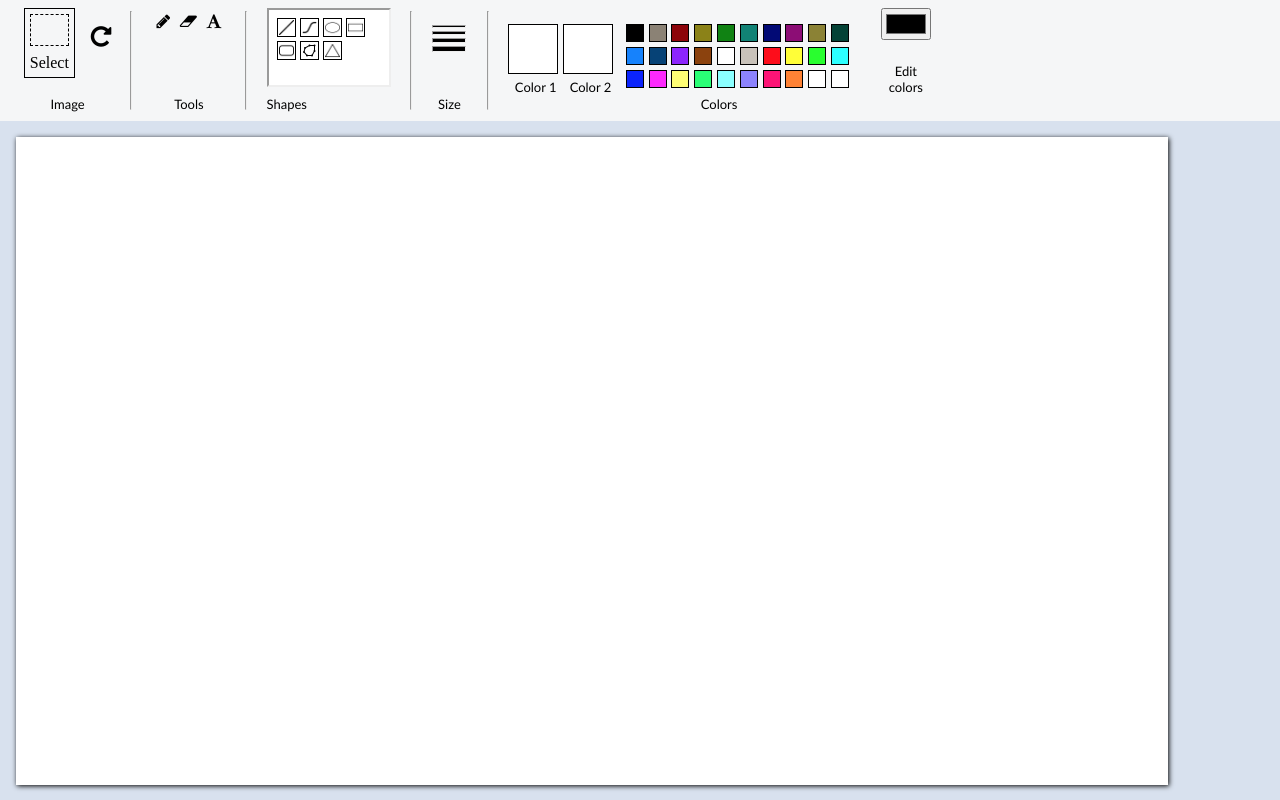
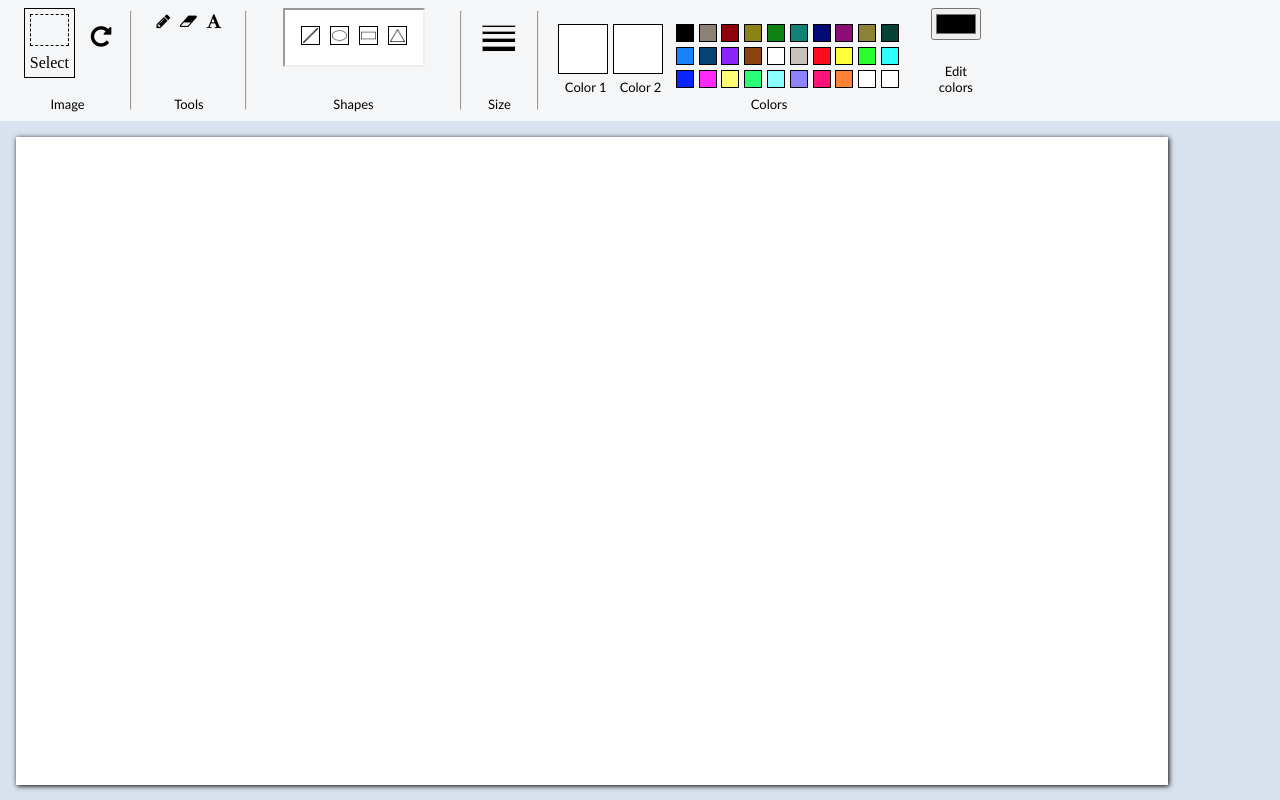
Before and after one commit to rajevercrazy/window-paint, a plain HTML site: page index.html in a window 1280 px wide. Drawn offline with Linux system fonts and the light colour scheme.

Commit message:
Add shapes feature and Add Color filler feature

```diff
--- a/index.html
+++ b/index.html
@@ -38,9 +38,9 @@
                   <i class="fa fa-rotate-right" style="font-size: 24px"></i>
                 </div>
                 <div class="dropdown-content">
-                  <p style="padding-left: 1rem">Rotate right 90</p>
-                  <p style="padding-left: 1rem">Rotate left 90</p>
-                  <p style="padding-left: 1rem">Rotate 180</p>
+                  <a href="#" onclick="rotate(90)"><p style="padding-left: 1rem">Rotate right 90</p></a>
+                  <a href="#" onclick="rotate(270)"><p style="padding-left: 1rem">Rotate left 90</p></a>
+                  <a href="#" onclick="rotate(180)"><p style="padding-left: 1rem">Rotate 180</p></a>
                 </div>
               </div>
             </div>
@@ -68,10 +68,18 @@
         </div>
         <hr class="tool-divided" />
         <div class="inner-container">
-          <div>
-            <iframe width="120" height="75" src="shape/shapes.html"></iframe>
+          <div class="tool-container">
+              <!-- <button onclick="drawLine()">Line</button>
+              <button onclick="curveLine()">Curve Line</button> -->
+              <a href="#" onclick="setShape('line')"><img src="./assets/diagonal-line.png" width="15" height="15" style="border: solid black 1px; padding:1px;"></a>
+              <!-- <a href="#"><img src="./assets/img.png" width="15" height="15" style="border: solid black 1px; padding:1px;"></a> -->
+              <a href="#" onclick="setShape('circle')"><img src="./assets/ellipse-outline-shape-variant.png" width="15" height="15" style="border: solid black 1px; padding:1px;"></a>
+              <a href="#" onclick="setShape('rectangle')"><img src="./assets/rectangular-shape-outline.png" width="15" height="15" style="border: solid black 1px; padding:1px;"></a>
+              <!-- <a href="#"><img src="./assets/rounded-rectangle.png" width="15" height="15" style="border: solid black 1px; padding:1px;"></a> -->
+              <!-- <a href="#"><img src="./assets/icons8-polygon-30.png" width="15" height="15" style="border: solid black 1px; padding:1px;"></a> -->
+              <a href="#" onclick="setShape('triangle')"><img src="./assets/triangle.png" width="15" height="15" style="border: solid black 1px; padding:1px;"></a>
           </div>
-          <div>
+          <div style="text-align: center">
             <label for="shapes">Shapes</label>
           </div>
         </div>
@@ -151,7 +159,8 @@
             <div
               style="display: flex; flex-direction: column; align-items: center"
             >
-              <div
+              <a href="#" onclick="colorId='color1'"><div
+                id="color1"
                 style="
                   border: solid black thin;
                   background-color: #ffffff;
@@ -161,13 +170,14 @@
                   margin-bottom: 0.3rem;
                   margin-top: 1rem;
                 "
-              ></div>
+              ></div></a>
               <label>Color 1</label>
             </div>
             <div
               style="display: flex; flex-direction: column; align-items: center"
             >
-              <div
+            <a href="#" onclick="colorId='color2'"><div
+              id="color2"
                 style="
                   border: solid black thin;
                   background-color: #ffffff;
@@ -177,41 +187,41 @@
                   margin-bottom: 0.3rem;
                   margin-top: 1rem;
                 "
-              ></div>
+              ></div></a>
               <label>Color 2</label>
             </div>
 
             <div id="current">
-              <div class="color" style="background-color: #000000"></div>
-              <div class="color" style="background-color: #8b8275"></div>
-              <div class="color" style="background-color: #8c040a"></div>
-              <div class="color" style="background-color: #8b8218"></div>
-              <div class="color" style="background-color: #108213"></div>
-              <div class="color" style="background-color: #118275"></div>
-              <div class="color" style="background-color: #020a75"></div>
-              <div class="color" style="background-color: #8c0d75"></div>
-              <div class="color" style="background-color: #8b8235"></div>
-              <div class="color" style="background-color: #044236"></div>
-              <div class="color" style="background-color: #1682fc"></div>
-              <div class="color" style="background-color: #064276"></div>
-              <div class="color" style="background-color: #8c25fc"></div>
-              <div class="color" style="background-color: #8b420e"></div>
-              <div class="color" style="background-color: #ffffff"></div>
-              <div class="color" style="background-color: #c8c2ba"></div>
-              <div class="color" style="background-color: #fd0d1b"></div>
-              <div class="color" style="background-color: #fffe38"></div>
-              <div class="color" style="background-color: #29fe2f"></div>
-              <div class="color" style="background-color: #2dffff"></div>
-              <div class="color" style="background-color: #0b24fc"></div>
-              <div class="color" style="background-color: #fd29fd"></div>
-              <div class="color" style="background-color: #fffe75"></div>
-              <div class="color" style="background-color: #2afe76"></div>
-              <div class="color" style="background-color: #8bffff"></div>
-              <div class="color" style="background-color: #8c83fd"></div>
-              <div class="color" style="background-color: #fd1476"></div>
-              <div class="color" style="background-color: #fe8235"></div>
-              <div class="color" style="background-color: #ffffff"></div>
-              <div class="color" style="background-color: #ffffff"></div>
+              <a href="#" onclick="setColor('#000000')"><div class="color" style="background-color: #000000"></div></a>
+              <a href="#" onclick="setColor('#8b8275')"><div class="color" style="background-color: #8b8275"></div></a>
+              <a href="#" onclick="setColor('#8c040a')"><div class="color" style="background-color: #8c040a"></div></a>
+              <a href="#" onclick="setColor('#8b8218')"><div class="color" style="background-color: #8b8218"></div></a>
+              <a href="#" onclick="setColor('#108213')"><div class="color" style="background-color: #108213"></div></a>
+              <a href="#" onclick="setColor('#118275')"><div class="color" style="background-color: #118275"></div></a>
+              <a href="#" onclick="setColor('#020a75')"><div class="color" style="background-color: #020a75"></div></a>
+              <a href="#" onclick="setColor('#8c0d75')"><div class="color" style="background-color: #8c0d75"></div></a>
+              <a href="#" onclick="setColor('#8b8235')"><div class="color" style="background-color: #8b8235"></div></a>
+              <a href="#" onclick="setColor('#044236')"><div class="color" style="background-color: #044236"></div></a>
+              <a href="#" onclick="setColor('#1682fc')"><div class="color" style="background-color: #1682fc"></div></a>
+              <a href="#" onclick="setColor('#064276')"><div class="color" style="background-color: #064276"></div></a>
+              <a href="#" onclick="setColor('#8c25fc')"><div class="color" style="background-color: #8c25fc"></div></a>
+              <a href="#" onclick="setColor('#8b420e')"><div class="color" style="background-color: #8b420e"></div></a>
+              <a href="#" onclick="setColor('#ffffff')"><div class="color" style="background-color: #ffffff"></div></a>
+              <a href="#" onclick="setColor('#c8c2ba')"><div class="color" style="background-color: #c8c2ba"></div></a>
+              <a href="#" onclick="setColor('#fd0d1b')"><div class="color" style="background-color: #fd0d1b"></div></a>
+              <a href="#" onclick="setColor('#fffe38')"><div class="color" style="background-color: #fffe38"></div></a>
+              <a href="#" onclick="setColor('#29fe2f')"><div class="color" style="background-color: #29fe2f"></div></a>
+              <a href="#" onclick="setColor('#2dffff')"><div class="color" style="background-color: #2dffff"></div></a>
+              <a href="#" onclick="setColor('#0b24fc')"><div class="color" style="background-color: #0b24fc"></div></a>
+              <a href="#" onclick="setColor('#fd29fd')"><div class="color" style="background-color: #fd29fd"></div></a>
+              <a href="#" onclick="setColor('#fffe75')"><div class="color" style="background-color: #fffe75"></div></a>
+              <a href="#" onclick="setColor('#2afe76')"><div class="color" style="background-color: #2afe76"></div></a>
+              <a href="#" onclick="setColor('#8bffff')"><div class="color" style="background-color: #8bffff"></div></a>
+              <a href="#" onclick="setColor('#8c83fd')"><div class="color" style="background-color: #8c83fd"></div></a>
+              <a href="#" onclick="setColor('#fd1476')"><div class="color" style="background-color: #fd1476"></div></a>
+              <a href="#" onclick="setColor('#fe8235')"><div class="color" style="background-color: #fe8235"></div></a>
+              <a href="#" onclick="setColor('#ffffff')"><div class="color" style="background-color: #ffffff"></div></a>
+              <a href="#" onclick="setColor('#ffffff')"><div class="color" style="background-color: #ffffff"></div></a>
             </div>
             <div class="stroke">
               <input id="stroke" type="color" style="height: 2rem" />
--- a/script.js
+++ b/script.js
@@ -1,16 +1,66 @@
 /**
  * @type HTMLCanvasElement
  */
+
+ class Shapes {
+  x;
+  y;
+  ctx;
+
+  constructor(ctx) {
+    this.ctx = ctx;
+  }
+
+  rectangle() {
+    this.ctx.beginPath();
+    this.ctx.rect(this.x, this.y, 10, 25);
+    this.ctx.stroke();
+    this.ctx.closePath();
+  }
+
+  circle() {
+    this.ctx.beginPath()
+    this.ctx.arc(this.x, this.y, 10, 0, Math.PI * 2, false);
+    this.ctx.stroke();
+    this.ctx.closePath();
+  }
+
+  triangle() {
+    this.ctx.beginPath()
+    this.ctx.moveTo(this.x, this.y);
+    this.ctx.lineTo(this.x - 20, this.y + 20);
+    this.ctx.lineTo(this.x + 20 ,this.y + 20);
+    this.ctx.lineTo(this.x, this.y);
+    this.ctx.stroke();
+    this.ctx.closePath();
+  }
+
+  draw(shape){
+    switch(shape){
+      case 'circle':
+      this.circle();
+      break;
+      case 'rectangle':
+      this.rectangle();
+      break;
+      case 'triangle':
+      this.triangle();
+      break;
+      default:
+      break;
+    }
+  }
+}
+
   const toolbar = document.getElementById("toolbar");
-
   const canvas = document.getElementById("drawing-board");
   const ctx = canvas.getContext("2d");
-
+  const shapes = new Shapes(ctx);
   // canvas.width = 1152;
   // canvas.height = 648;
 
-const canvasOffsetX =  canvas.offsetLeft;
-const canvasOffsetY =  canvas.offsetTop;
+  const canvasOffsetX = canvas.offsetLeft;
+  const canvasOffsetY = canvas.offsetTop;
 
   // const topCanvas = document.getElementById("top-drawing-board");
   // const topCtx = topCanvas.getContext("2d");
@@ -29,14 +79,12 @@ let textBtn = false;
   let lineBtn = false;
   let curveLineBtn = false;
   let lineWidth = 1;
-let startX;
-let startY;
   let tool;
-
   toolbar.addEventListener("change", (event) => {
     switch (event.target.id) {
       case "stroke":
         ctx.strokeStyle = event.target.value;
+        setColor(event.target.value);
         break;
       // case "lineWidth":
       //   lineWidth = event.target.value;
@@ -47,7 +95,6 @@ toolbar.addEventListener("change", (event) => {
   canvas.onmousedown = (event) => {
     switch (tool) {
       case "Pencil":
-
         isPainting = true;
         break;
       case "Eraser":
@@ -58,11 +105,8 @@ canvas.onmousedown = (event) => {
           addInput(event.x, event.y);
         }
         break;
-    case "Line":
-      if (lineBtn) {
-        ctx.beginPath();
-        ctx.moveTo(event.x - canvasOffsetX, event.y - canvasOffsetY);
-      }
+      case "Shape":
+        drawShape( event.clientX - canvasOffsetX,event.clientY - canvasOffsetY);
         break;
       default:
         break;
@@ -84,7 +128,7 @@ canvas.addEventListener("mouseup", (event) => {
       case "Line":
         if (lineBtn) {
           ctx.lineTo(event.x - canvasOffsetX, event.y - canvasOffsetY);
-        ctx.strokeStyle = 'black';
+          ctx.strokeStyle = "black";
           ctx.stroke();
         }
         break;
@@ -96,11 +140,13 @@ canvas.addEventListener("mouseup", (event) => {
   canvas.addEventListener("mousemove", (event) => {
     switch (tool) {
       case "Pencil":
-
         if (isPainting && paintBtn) {
           ctx.lineWidth = lineWidth;
           ctx.lineCap = "round";
-        ctx.lineTo(event.clientX - canvasOffsetX,event.clientY - canvasOffsetY);
+          ctx.lineTo(
+            event.clientX - canvasOffsetX,
+            event.clientY - canvasOffsetY
+          );
           ctx.stroke();
         }
         break;
@@ -140,12 +186,12 @@ function eraser() {
       // cursor = document.createElement("div");
       // cursor.setAttribute(class,"erase-square");
       // console.log(cursor);
-    canvas.style.cursor = 'crosshair';
+      // canvas.style.cursor = "crosshair";
     }
 
-  if(!eraserBtn){
-    canvas.style.removeProperty("cursor");
-  }
+    // if (!eraserBtn) {
+    //   canvas.style.removeProperty("cursor");
+    // }
   }
 
   function text() {
@@ -159,19 +205,18 @@ function text() {
     }
   }
 
-function drawLine() {
-  lineBtn = !lineBtn;
-  tool = lineBtn ? "Line" : undefined;
-
-  if (lineBtn) {
+  function drawShape(x,y) {
       eraserBtn = false;
       paintBtn = false;
       textBtn = false;
-  }
+
+      shapes.x = x;
+      shapes.y = y;
+      shapes.draw(shape)
   }
 
   function curveLine() {
-  curveLineBtn =  !curveLine;
+    curveLineBtn = !curveLine;
     if (curveLineBtn) {
       eraserBtn = false;
       paintBtn = false;
@@ -205,3 +250,20 @@ function handleEnter(event) {
       document.body.removeChild(this);
     }
   }
+
+
+function setShape(s){
+  tool = "Shape";
+  shape = s;
+}
+
+function rotate(degree) {
+  ctx.rotate(degree * Math.PI / 2);
+}
+
+let colorId='color1';
+function setColor(color){
+  let selectedColor = document.getElementById(colorId);
+  selectedColor.style.backgroundColor = color;
+  ctx.strokeStyle = color;
+}
--- a/shape/shaape-styles.css
+++ /dev/null
@@ -1,6 +0,0 @@
-body {
-    background-color: white;
-    display: flex;
-    flex-direction: row;
-    flex-wrap: wrap;
-}
--- a/styles.css
+++ b/styles.css
@@ -17,6 +17,20 @@ body {
   display: flex;
   flex-direction: column;
   justify-content: space-between;
+}
+
+.tool-container {
+  padding: 1rem;
+  margin-right: 1rem;
+  margin-left: 1rem;
+  display: flex;
+  flex-direction: row;
+  flex-wrap: wrap;
+  justify-content: space-between;
+  background-color: white;
+  border: 2px solid;
+  border-style: inset;
+  gap: 10px;
 }
 
 label {
@@ -142,11 +156,3 @@ i:hover {
   display: flex;
   flex-direction: row;
 }
-
-/* .pencilSize {
-  width: 5rem;
-  height: 1px;
-  background-color: #000000;
-}
-
-.pencilSize:hover */
```
Also changed, not shown: shape/shapes.html (deleted, +0 -23 lines), assets/diagonal-line.png (renamed from shape/assets/diagonal-line.png), assets/ellipse-outline-shape-variant.png (renamed from shape/assets/ellipse-outline-shape-variant.png), assets/icons8-polygon-30.png (renamed from shape/assets/icons8-polygon-30.png), assets/img.png (renamed from shape/assets/img.png), assets/rectangular-shape-outline.png (renamed from shape/assets/rectangular-shape-outline.png), assets/rounded-rectangle.png (renamed from shape/assets/rounded-rectangle.png), assets/triangle.png (renamed from shape/assets/triangle.png), 2 other files. Lines whose indentation alone changed are shown as unchanged.
